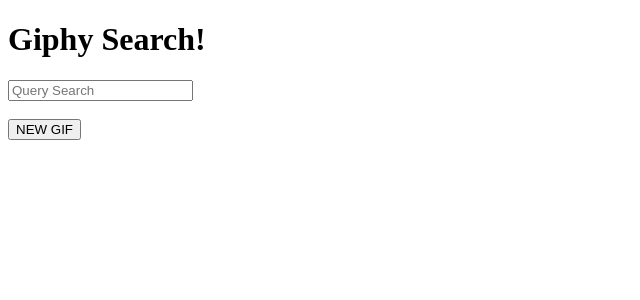
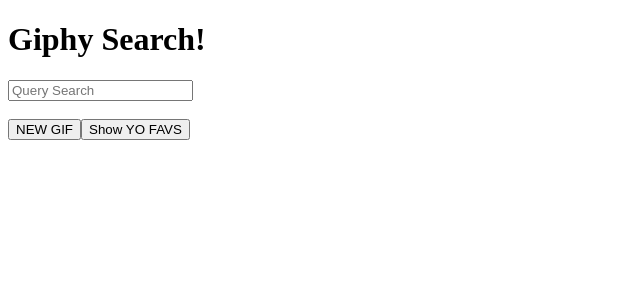
Before and after one commit to kitkogan/giphy-group-project, a React (Create React App) app: page / in a window 1280 px wide. Shown: the top 300 px of the page, without its empty margins (0-640 px from the left). Built offline with nearby package versions, Linux system fonts and the light colour scheme.

Commit message:
working on showing favorites

```diff
--- a/src/components/App/App.js
+++ b/src/components/App/App.js
@@ -20,6 +20,12 @@
   })
 }
 
+showFavorite = () =>{
+  this.props.dispatch({
+    type: "SHOW_FAVORITE"
+  })
+}
+
 favoriteButton = (event) => {
   console.log(event.target.name)
   this.props.dispatch({
@@ -39,6 +45,7 @@
         <br></br>
         <br></br>
         <button onClick={this.getGifs}>NEW GIF</button>
+        <button onClick={this.showFavorite}>Show YO FAVS</button>
         {/* <button>Get New Gif</button> */}
       </div>
     );
--- a/src/index.js
+++ b/src/index.js
@@ -19,6 +19,16 @@
     }
   };
 
+const favoriteReducer = (state = [], action) => {
+  switch (action.type) {
+    case 'SET_FAVORITES':
+      console.log('in favoriteReducer', action.payload);
+    return action.payload
+    default:
+      return state;
+  }
+}
+
 function* getSearch(action) {
   console.log('sent payload queryString', action.payload);
 
@@ -33,13 +43,22 @@
   } catch (error) {
     console.log(error);
   }
+}
 
+function* getFavorite() {
+  const favoriteResponse = yield Axios.get('/api/favorite')
+  console.log('in the GET getFavorite', favoriteResponse)
+  yield put({
+    type: 'SET_FAVORITES',
+    payload: favoriteResponse
+  })
 }
 
   // this is the saga that will watch for actions
 function* watcherSaga() {
     yield takeEvery('GET_SEARCH', getSearch);
     yield takeEvery('FAVORITE', addFavorite);
+    yield takeEvery('SHOW_FAVORITE', getFavorite);
   }
 
 const sagaMiddleware = createSagaMiddleware();
@@ -50,7 +69,8 @@
     // This function is our first reducer
     // reducer is a function that runs every time an action is dispatched
     combineReducers({
-        searchReducer
+        searchReducer,
+        favoriteReducer
     }),
     applyMiddleware(sagaMiddleware, logger)
 );
```
Also changed, not shown: 1 other file (tests, documents, lock files or other folders).
